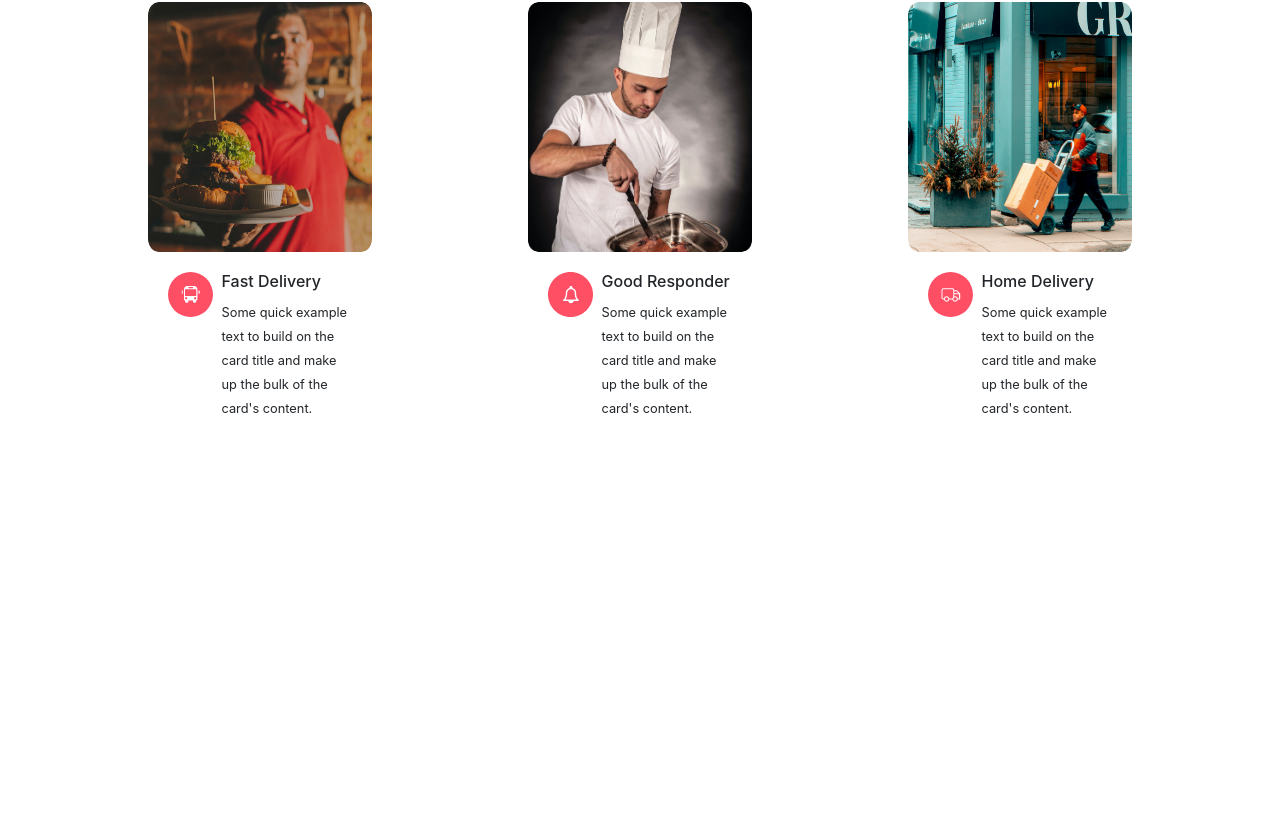
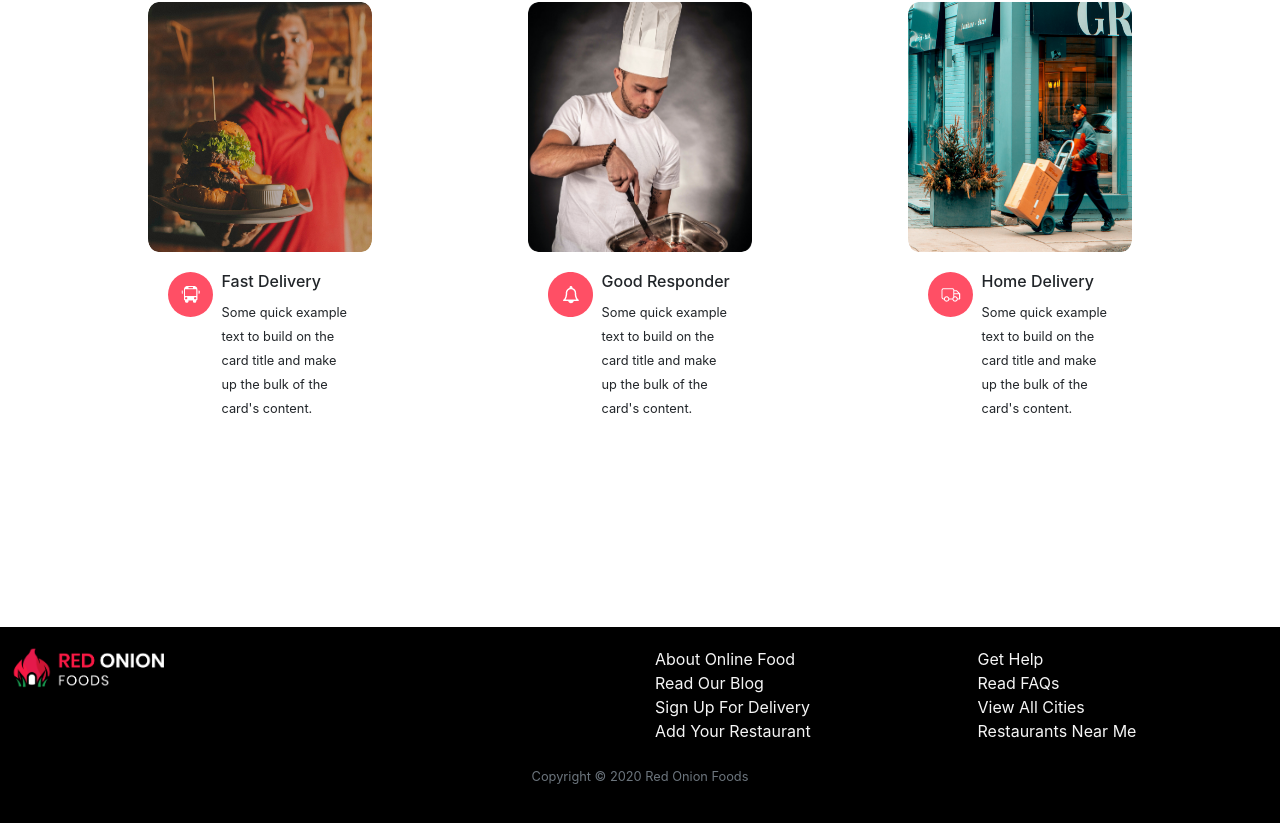
Before and after one commit to sifatMoonjerin/red-onion-foods, a React (Create React App) app: page / in a window 1280 px wide. Shown: the part 1826-2649 px from the top of the page. Before the commit the page ends 2353 px from the top, so only its background shows below. Built offline with nearby package versions, Linux system fonts and the light colour scheme; no server answers.

Commit message:
footer added

```diff
--- /dev/null
+++ b/src/components/FooterBlock/FooterBlock.css
@@ -0,0 +1,19 @@
+.footer-block{
+    background-color: black;
+    color: whitesmoke;
+    margin-top: 100px;
+    padding: 20px 10px;
+    text-align: left;
+    width: 100%;
+}
+
+.footer-block a{
+    color: whitesmoke;
+    text-decoration: none;
+
+}
+
+.footer-block p{
+    margin-top: 20px;
+
+}
--- /dev/null
+++ b/src/components/FooterBlock/FooterBlock.js
@@ -0,0 +1,30 @@
+import React from 'react';
+import './FooterBlock.css';
+import logo from '../../resources/logo.png';
+
+const FooterBlock = () => {
+    return (
+        <div className="footer-block">
+            <div className="row">
+                <div className="col-6">
+                    <img className="w-25" src={logo} alt=""/>
+                </div>
+                <div className="col-3">
+                    <a href='/'>About Online Food</a><br/>
+                    <a href='/'>Read Our Blog</a><br/>
+                    <a href='/signup'>Sign Up For Delivery</a><br/>
+                    <a href='/'>Add Your Restaurant</a><br/>
+                </div>
+                <div className="col-3">
+                    <a href='/'>Get Help</a><br/>
+                    <a href='/'>Read FAQs</a><br/>
+                    <a href='/'>View All Cities</a><br/>
+                    <a href='/'>Restaurants Near Me</a><br/>
+                </div>
+            </div>
+            <p className="text-center text-secondary"><small>Copyright © 2020 Red Onion Foods</small></p>
+        </div>
+    );
+};
+
+export default FooterBlock;
--- a/src/components/Home/Home.js
+++ b/src/components/Home/Home.js
@@ -2,6 +2,7 @@ import React from 'react';
 import Menu from '../Menu/Menu';
 import Search from '../Search/Search';
 import Character from '../Character/Character';
+import FooterBlock from '../FooterBlock/FooterBlock';
 
 
 const Home = () => {
@@ -11,6 +12,7 @@ const Home = () => {
             <Search></Search>
             <Menu></Menu>
             <Character></Character>
+            <FooterBlock></FooterBlock>
         </div>
     );
 };
```
